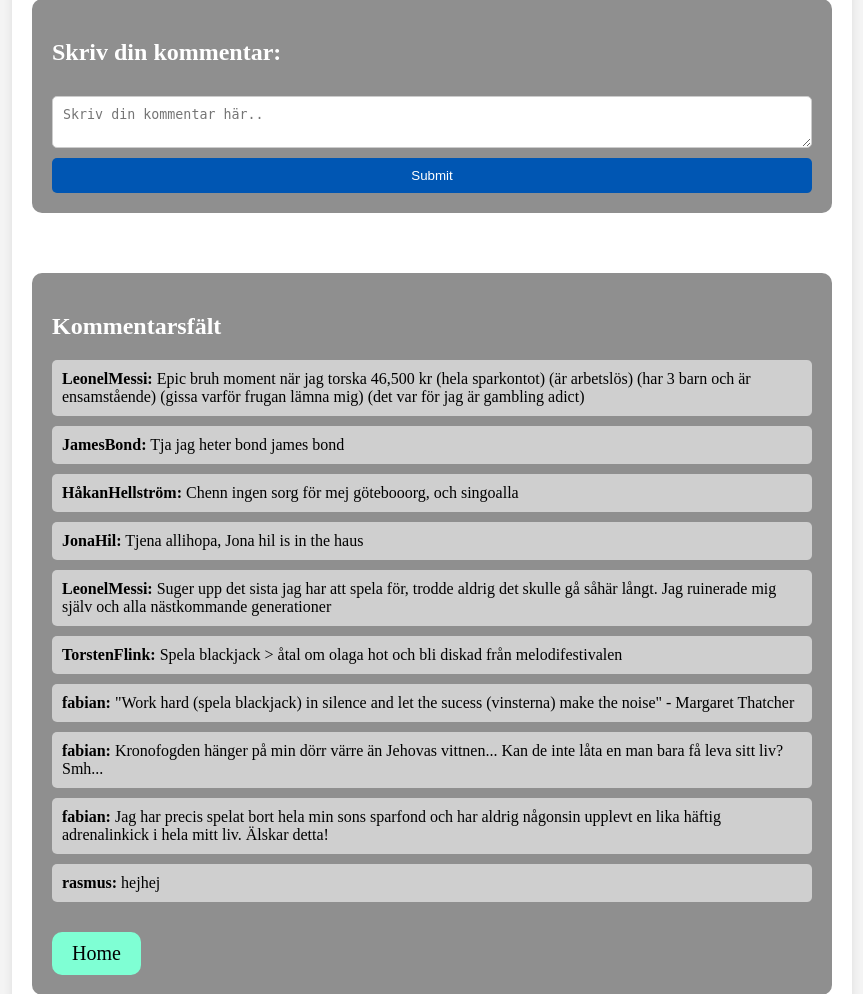
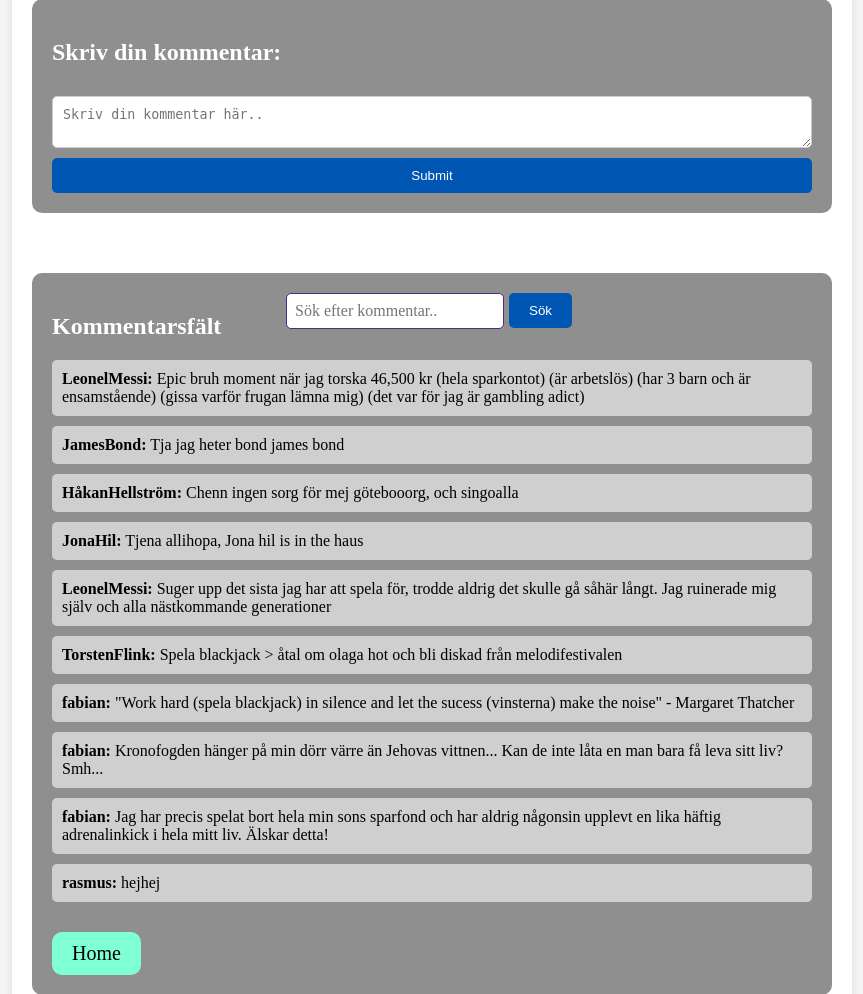
Before and after one commit to rasmusmollmark/QuandaleCasino, a PHP site: page /displaycomments.php in a window 1280 px wide. Shown: the part 241-1235 px from the top of the page, without its empty margins (208-1071 px from the left). Run offline with PHP 8.4, Linux system fonts and the light colour scheme; data comes from the database, SQL or seed files in the repository.

Commit message:
söknigg

```diff
--- a/Laboration2/displaycomments.css
+++ b/Laboration2/displaycomments.css
@@ -108,7 +108,7 @@ h1 {
     resize: vertical;
 }
 
-.commentbox button {
+.commentbox button, #search-button {
     padding: 10px 20px;
     border: none;
     border-radius: 5px;
@@ -145,3 +145,19 @@ h1 {
 .home-button:hover {
     background: #8f8f8f;
 }
+
+#searchbar {
+    display: flex;
+    align-items: center;
+    right: 500px;
+    position: absolute;
+}
+
+#searchbar input[type="text"] {
+    padding: 8px; /* Adjust padding */
+    font-size: 16px;
+    border: 1px solid #4b2e83; /* Match border color with other elements */
+    border-radius: 5px; /* Match border radius */
+    margin-right: 5px; /* Add margin between input and button */
+    font-family: 'Times New Roman', Times, serif;
+}
--- a/Laboration2/displaycomments.php
+++ b/Laboration2/displaycomments.php
@@ -4,11 +4,59 @@
     <meta charset="UTF-8">
     <meta name="viewport" content="width=device-width, initial-scale=1.0">
     <link rel="stylesheet" href="displaycomments.css">
+    <script src="https://code.jquery.com/jquery-3.6.0.min.js"></script>
     <title>Comments</title>
     <script>
         function navigateTo(url) {
             window.location.href = url;
         }
+
+        function searchHandler(event) {
+            event.preventDefault(); // Prevent form submission reload
+            let form = document.forms['searchbar'];
+            let search = form['search'].value;
+            if (search.length > 0) {
+                findSearch(search);
+            }
+            $('#searchbar')[0].reset();
+        }
+
+
+
+            function displayComments(comments) {
+                var container = document.getElementById('comments-section');
+    container.innerHTML = ''; // Clear the existing comments
+                if(comments.length > 0){
+
+
+    comments.forEach(comment => {
+        var commentElement = document.createElement('p');
+        commentElement.innerHTML = `<b>${comment.username}:</b> ${comment.comment}`;
+        container.appendChild(commentElement);
+    });
+                }
+                else{
+                    var commentElement = document.createElement('p');
+        commentElement.innerHTML = `<b>Ingen kommentar matchade din sökning!`;
+        container.appendChild(commentElement);
+                }
+
+        }
+
+        function findSearch(searchTerm) {
+    $.ajax({
+        url: 'searchHandler.php',
+        type: 'GET',
+        data: { search: searchTerm },
+        success: function(response) {
+            console.log(response);
+            displayComments(response);
+        },
+        error: function(jqXHR, textStatus, errorThrown) {
+            console.error('Error searching: ', textStatus, errorThrown);
+        }
+    });
+    }
     </script>
 </head>
 <body>
@@ -22,12 +70,15 @@
                 <button onclick="navigateTo('profile.php')">Profil</button>
                 <button onclick="navigateTo('index.php')">Hem</button>
                 <button onclick="navigateTo('logOut.php')">Logga ut</button>
+
             </div>
         </div>
     </aside>
 
     <main class="container">
+
         <section class="commentbox">
+
             <h2>Skriv din kommentar:</h2>
             <form action="addcomment.php" method="post">
                 <textarea name="comment" placeholder="Skriv din kommentar här.." required></textarea>
@@ -36,6 +87,10 @@
         </section>
 
         <section class="commentsection" id="comments-section">
+        <form id="searchbar" name="searchbar" method="get" onsubmit="searchHandler(event)">
+                <input type="text" placeholder="Sök efter kommentar.." name="search">
+                <button id="search-button" type="submit">Sök</button>
+            </form>
             <h2>Kommentarsfält</h2>
             <?php
             $db = new SQLite3("./db/database.db");
```
Also changed, not shown: Laboration2/searchHandler.php (added, +34 -0 lines).
